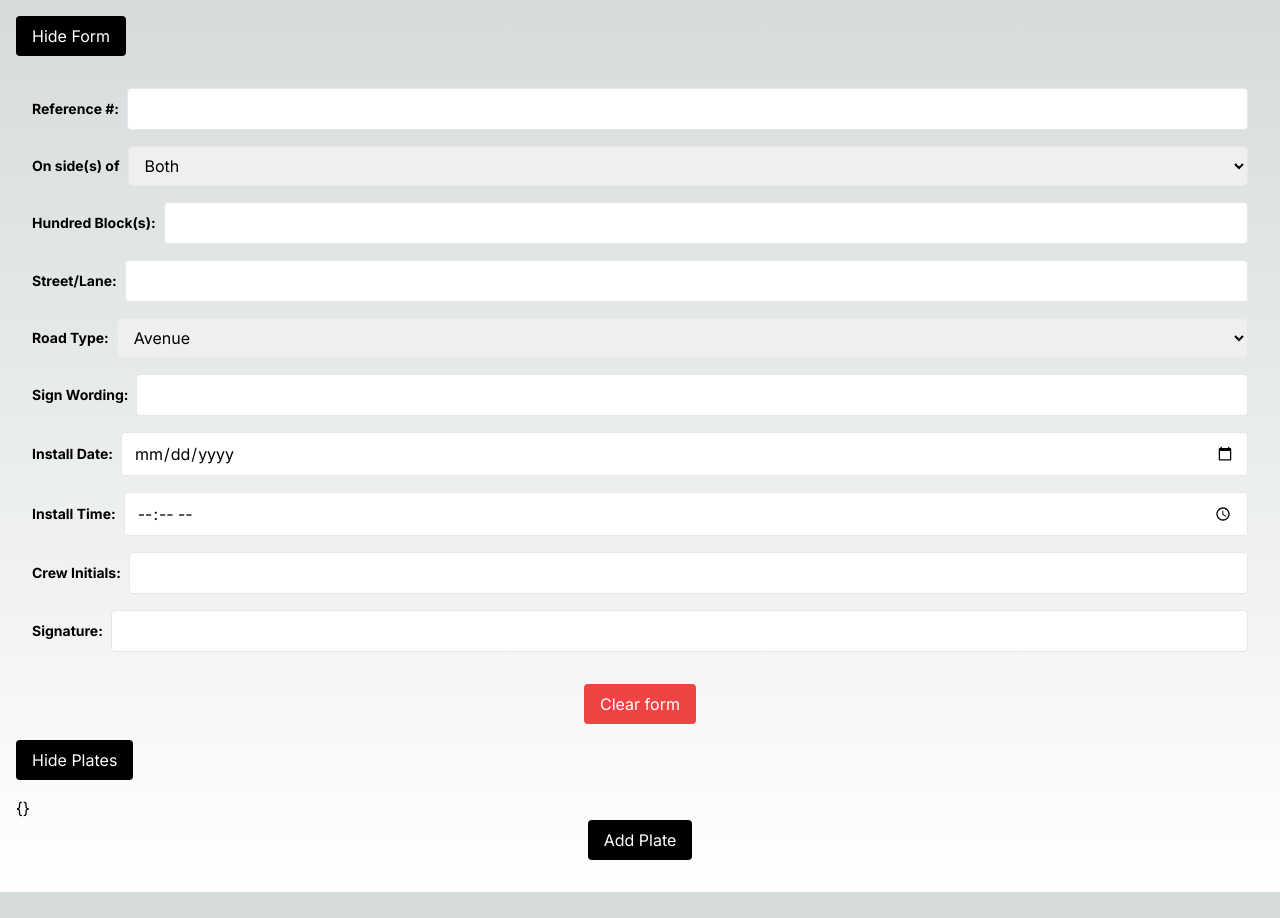
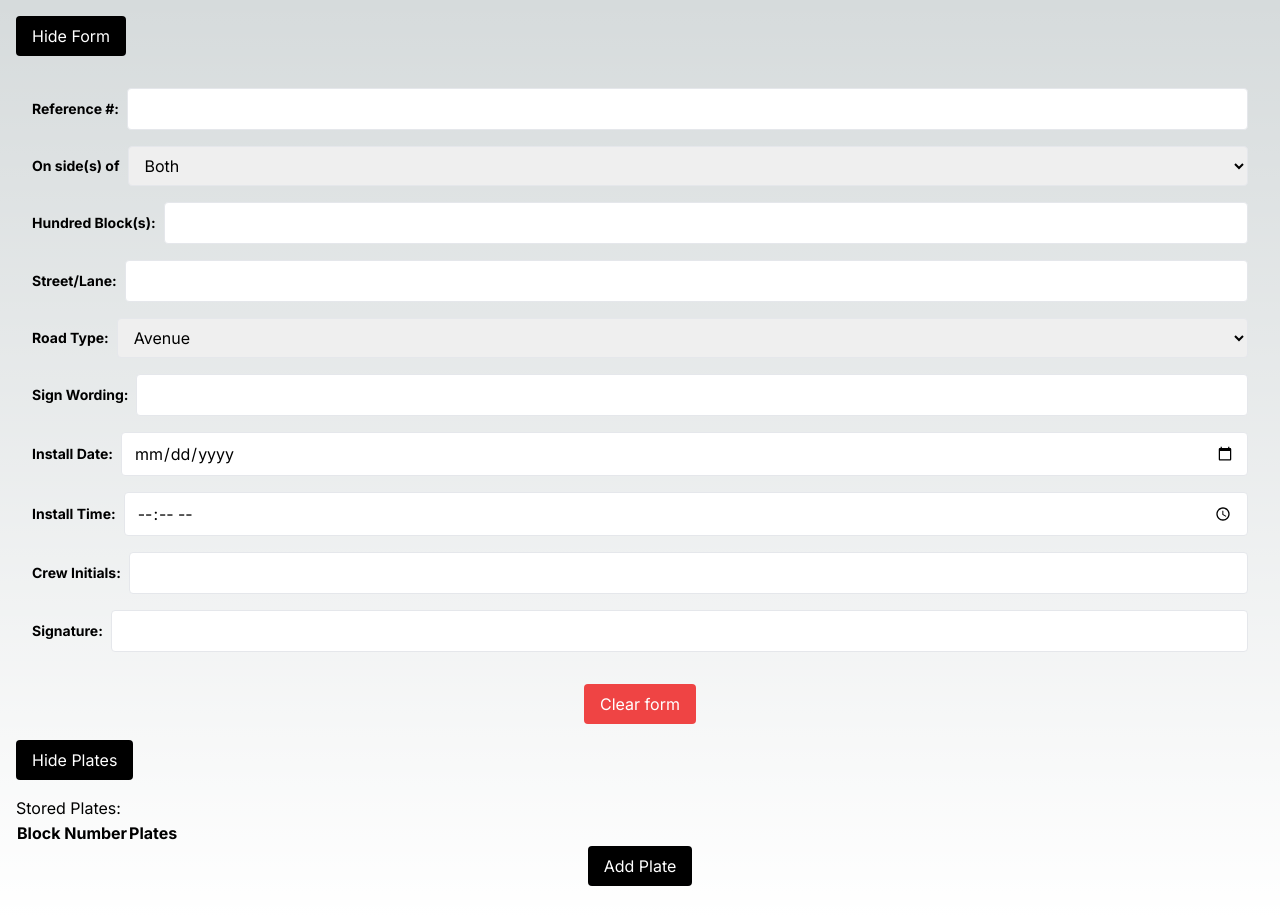
Before and after one commit to ashkan-rahnavardi/plate-grabber, a Next.js app: page / in a window 1280 px wide. Before the commit the page ends 892 px from the top, so only its background shows below. Built offline with nearby package versions, Linux system fonts and the light colour scheme.

Commit message:
View plates working decently

```diff
--- a/app/_components/viewPlates.tsx
+++ b/app/_components/viewPlates.tsx
@@ -1,7 +1,8 @@
 'use client';
 
-import { use, useEffect, useState } from 'react';
+import { useEffect, useState } from 'react';
 
+/// ...
 export default function ViewPlates() {
 	const [plates, setPlates] = useState('{}');
 
@@ -9,13 +10,70 @@ export default function ViewPlates() {
 		setPlates(localStorage.getItem('plates') || '{}');
 	}, [plates]);
 
-	let platesJSON = JSON.parse(plates || '{}');
+	let platesJSON = JSON.parse(plates || '{}') as Record<string, string[]>;
 
-	let platesString = JSON.stringify(platesJSON);
+	const handlePlateChange = (
+		blockNumber: string,
+		plateIndex: number,
+		newValue: string
+	) => {
+		// Update the plate value in the state
+		const updatedPlates = { ...platesJSON };
+		updatedPlates[blockNumber][plateIndex] = newValue;
+		setPlates(JSON.stringify(updatedPlates));
+
+		// Update the plate value in local storage
+		localStorage.setItem('plates', JSON.stringify(updatedPlates));
+	};
 
 	return (
 		<div>
-			<h1>{platesString}</h1>
+			<h1>Stored Plates:</h1>
+			<table>
+				<thead>
+					<tr>
+						<th>Block Number</th>
+						<th>Plates</th>
+					</tr>
+				</thead>
+				<tbody>
+					{Object.entries(platesJSON).map(([blockNumber, plateArray]) => (
+						<tr key={blockNumber}>
+							<td>{blockNumber}</td>
+							<td>
+								<table>
+									<tbody>
+										{[...Array(Math.ceil(plateArray.length / 3))].map(
+											(_, rowIndex) => (
+												<tr key={rowIndex}>
+													{plateArray
+														.slice(rowIndex * 3, (rowIndex + 1) * 3)
+														.map((plate, index) => (
+															<td key={index}>
+																<input
+																	className="w-full"
+																	type="text"
+																	value={plate}
+																	onChange={(e) =>
+																		handlePlateChange(
+																			blockNumber,
+																			rowIndex * 3 + index,
+																			e.target.value
+																		)
+																	}
+																/>
+															</td>
+														))}
+												</tr>
+											)
+										)}
+									</tbody>
+								</table>
+							</td>
+						</tr>
+					))}
+				</tbody>
+			</table>
 		</div>
 	);
 }
```
Also changed, not shown: app/dashboard.tsx (+0 -11 lines).
